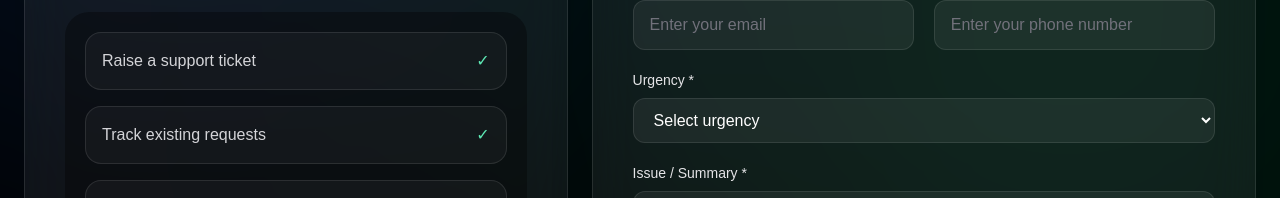
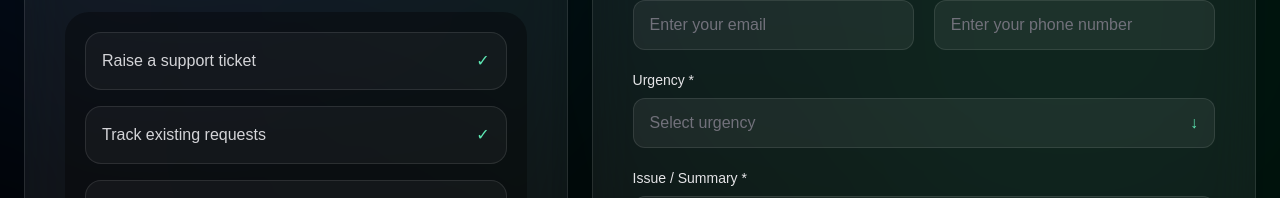
Before and after one commit to MainstayITLtd/mainstay-it, a Next.js app: page /client-login in a window 1280 px wide. Shown: the part 539-737 px from the top of the page. Built offline with nearby package versions, Linux system fonts and the light colour scheme.

Commit message:
Dropdown upgrade

```diff
--- a/app/client-login/page.tsx
+++ b/app/client-login/page.tsx
@@ -4,13 +4,29 @@ import { useState } from "react";
 
 export default function ClientLogin() {
   const [status, setStatus] = useState<"idle" | "sending" | "success" | "error">("idle");
+  const [urgency, setUrgency] = useState("");
+  const [dropdownOpen, setDropdownOpen] = useState(false);
+
+  const urgencyOptions = [
+    "Low - general request",
+    "Medium - affecting work",
+    "High - urgent issue",
+    "Critical - business is down",
+  ];
 
   async function handleSubmit(e: React.FormEvent<HTMLFormElement>) {
     e.preventDefault();
+
+    if (!urgency) {
+      setStatus("error");
+      return;
+    }
+
     setStatus("sending");
 
     const form = e.currentTarget;
     const data = new FormData(form);
+    data.set("urgency", urgency);
 
     try {
       const response = await fetch("https://formspree.io/f/xgodewdl", {
@@ -23,6 +39,7 @@ export default function ClientLogin() {
 
       if (response.ok) {
         setStatus("success");
+        setUrgency("");
         form.reset();
       } else {
         setStatus("error");
@@ -86,11 +103,7 @@ export default function ClientLogin() {
             </p>
 
             <div className="mt-8 rounded-3xl bg-black/35 p-5 text-left">
-              {[
-                "Raise a support ticket",
-                "Track existing requests",
-                "Contact Mainstay IT support",
-              ].map((item) => (
+              {["Raise a support ticket", "Track existing requests", "Contact Mainstay IT support"].map((item) => (
                 <div
                   key={item}
                   className="mb-4 flex items-center justify-between rounded-2xl border border-white/10 bg-white/[0.04] p-4 last:mb-0"
@@ -137,16 +150,14 @@ export default function ClientLogin() {
 
             {status === "error" && (
               <div className="mt-6 rounded-2xl border border-red-400/20 bg-red-400/10 p-4 text-sm font-medium text-red-300">
-                Something went wrong. Please try again or email support@mainstayit.co.uk.
+                Something went wrong. Please check all required fields or email support@mainstayit.co.uk.
               </div>
             )}
 
             <form onSubmit={handleSubmit} className="mt-8 space-y-5">
               <div className="grid gap-5 md:grid-cols-2">
                 <div>
-                  <label className="mb-2 block text-sm font-medium text-zinc-200">
-                    Your name *
-                  </label>
+                  <label className="mb-2 block text-sm font-medium text-zinc-200">Your name *</label>
                   <input
                     type="text"
                     name="name"
@@ -157,9 +168,7 @@ export default function ClientLogin() {
                 </div>
 
                 <div>
-                  <label className="mb-2 block text-sm font-medium text-zinc-200">
-                    Company name *
-                  </label>
+                  <label className="mb-2 block text-sm font-medium text-zinc-200">Company name *</label>
                   <input
                     type="text"
                     name="company"
@@ -172,9 +181,7 @@ export default function ClientLogin() {
 
               <div className="grid gap-5 md:grid-cols-2">
                 <div>
-                  <label className="mb-2 block text-sm font-medium text-zinc-200">
-                    Email address *
-                  </label>
+                  <label className="mb-2 block text-sm font-medium text-zinc-200">Email address *</label>
                   <input
                     type="email"
                     name="email"
@@ -185,9 +192,7 @@ export default function ClientLogin() {
                 </div>
 
                 <div>
-                  <label className="mb-2 block text-sm font-medium text-zinc-200">
-                    Phone number
-                  </label>
+                  <label className="mb-2 block text-sm font-medium text-zinc-200">Phone number</label>
                   <input
                     type="tel"
                     name="phone"
@@ -197,30 +202,53 @@ export default function ClientLogin() {
                 </div>
               </div>
 
-              <div>
-                <label className="mb-2 block text-sm font-medium text-zinc-200">
-                  Urgency *
-                </label>
-                <select
-                  name="urgency"
-                  required
-                  defaultValue=""
-                  className="w-full rounded-xl border border-white/10 bg-white/[0.06] px-4 py-3 text-white outline-none focus:border-emerald-300"
+              <div className="relative">
+                <label className="mb-2 block text-sm font-medium text-zinc-200">Urgency *</label>
+
+                <input type="hidden" name="urgency" value={urgency} />
+
+                <button
+                  type="button"
+                  onClick={() => setDropdownOpen(!dropdownOpen)}
+                  className={`flex w-full items-center justify-between rounded-xl border px-4 py-3 text-left outline-none transition ${
+                    dropdownOpen
+                      ? "border-emerald-300 bg-emerald-400/10"
+                      : "border-white/10 bg-white/[0.06] hover:border-white/20"
+                  }`}
                 >
-                  <option value="" disabled>
-                    Select urgency
-                  </option>
-                  <option value="Low">Low - general request</option>
-                  <option value="Medium">Medium - affecting work</option>
-                  <option value="High">High - urgent issue</option>
-                  <option value="Critical">Critical - business is down</option>
-                </select>
+                  <span className={urgency ? "text-white" : "text-zinc-500"}>
+                    {urgency || "Select urgency"}
+                  </span>
+                  <span className={`text-emerald-300 transition ${dropdownOpen ? "rotate-180" : ""}`}>
+                    ↓
+                  </span>
+                </button>
+
+                {dropdownOpen && (
+                  <div className="absolute z-30 mt-2 w-full overflow-hidden rounded-xl border border-white/10 bg-[#07110d] shadow-2xl backdrop-blur-xl">
+                    {urgencyOptions.map((option) => (
+                      <button
+                        key={option}
+                        type="button"
+                        onClick={() => {
+                          setUrgency(option);
+                          setDropdownOpen(false);
+                        }}
+                        className={`block w-full px-4 py-3 text-left text-sm transition ${
+                          urgency === option
+                            ? "bg-emerald-400 text-black"
+                            : "text-zinc-200 hover:bg-emerald-400/10 hover:text-emerald-300"
+                        }`}
+                      >
+                        {option}
+                      </button>
+                    ))}
+                  </div>
+                )}
               </div>
 
               <div>
-                <label className="mb-2 block text-sm font-medium text-zinc-200">
-                  Issue / Summary *
-                </label>
+                <label className="mb-2 block text-sm font-medium text-zinc-200">Issue / Summary *</label>
                 <input
                   type="text"
                   name="summary"
@@ -231,9 +259,7 @@ export default function ClientLogin() {
               </div>
 
               <div>
-                <label className="mb-2 block text-sm font-medium text-zinc-200">
-                  Details *
-                </label>
+                <label className="mb-2 block text-sm font-medium text-zinc-200">Details *</label>
                 <textarea
                   name="details"
                   required
```
